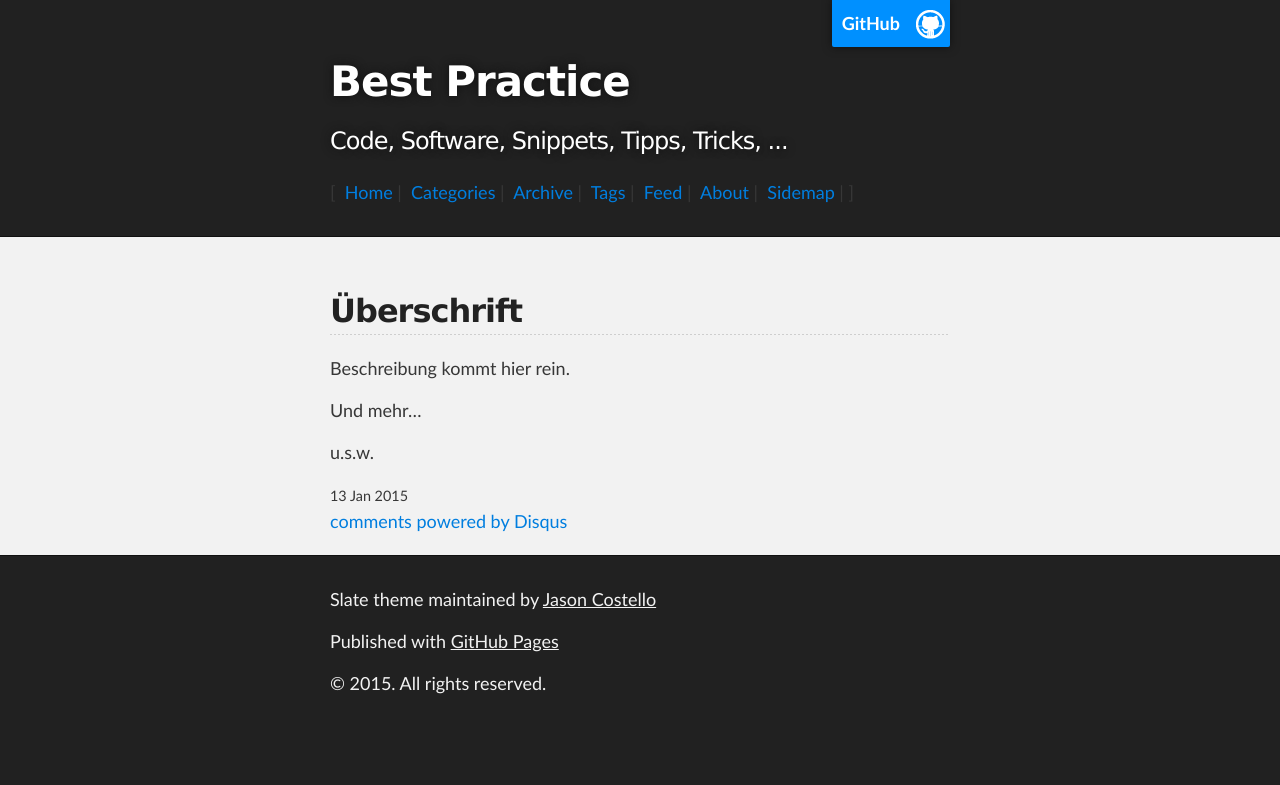
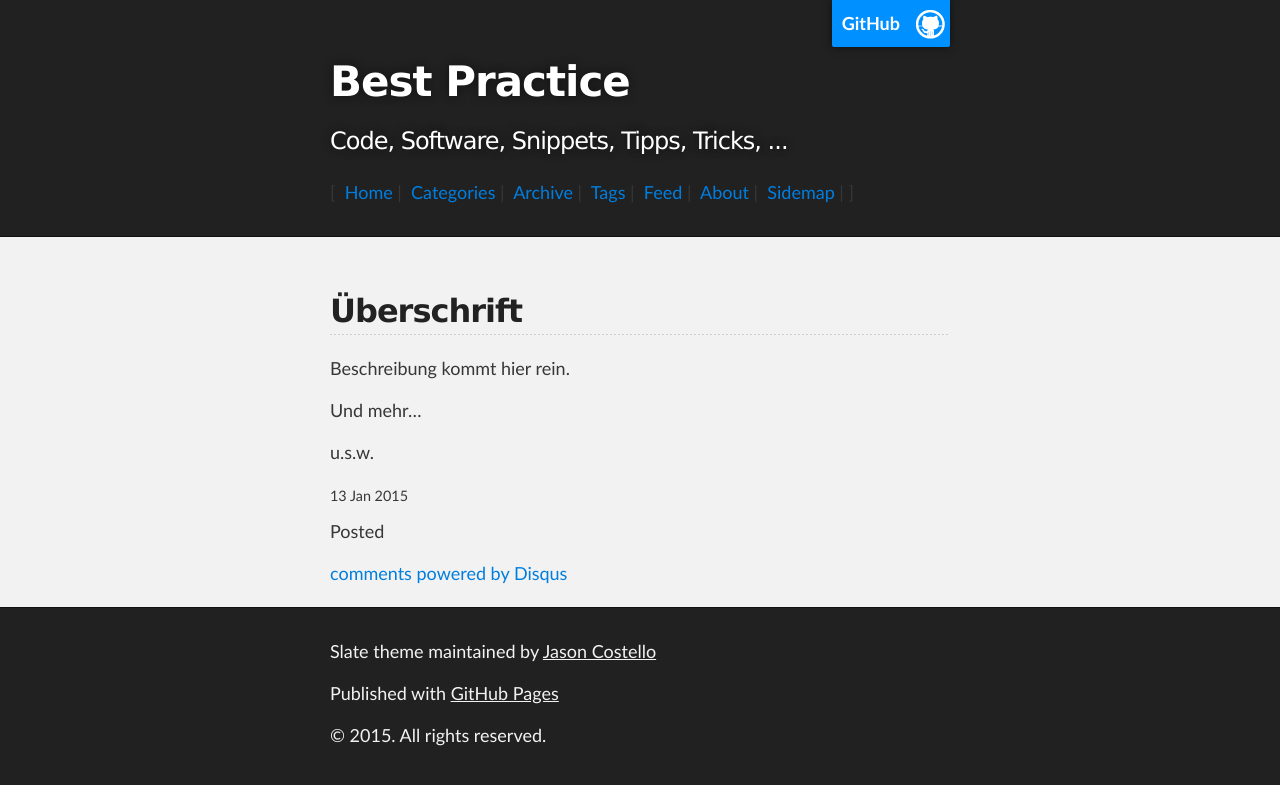
Before and after one commit to cniweb/best-practice, a Jekyll site: the page built from _posts/2015-01-13-Mein-erster-Post.md, in a window 1280 px wide. Shown: the top 785 px of the page. Built offline with Jekyll 4.4.1, drawn with Linux system fonts in a browser that asks for light colours; comment, search, counter and statistics services are not loaded.

Commit message:
Update Post Template

```diff
--- a/_layouts/post.html
+++ b/_layouts/post.html
@@ -1,13 +1,39 @@
-{% include header.html %}
-    <main>
-    <div id="main_content_wrap" class="outer">
-      <section id="main_content" class="inner">
+---
+layout: default
+---
+
          <article>
            {{ content }}
            <small><time datetime="{{ page.date | date_to_xmlschema }}">{{ page.date | date_to_string }}</time></small>
+						  {% if post.category %}
+						    {% for site_category in site.data.categories %}
+						        {% if site_category.slug == post.category %}
+						            {% assign category = site_category %}
+						        {% endif %}
+						    {% endfor %}
+						    {% if category %}
+						        {% capture category_content %} in <span class="label"><a href="/category/{{ category.slug }}/">{{ category.name }}</a></span>{% endcapture %}
+						    {% endif %}
+						{% else %}
+						    {% assign category_content = '' %}
+						{% endif %}
+
+						{% if post.tags.size > 0 %}
+						    {% capture tags_content %} with {% if post.tags.size == 1 %}<i class="fa fa-tag"></i>{% else %}<i class="fa fa-tags"></i>{% endif %}: {% endcapture %}
+						    {% for post_tag in post.tags %}
+						        {% for data_tag in site.data.tags %}
+						            {% if data_tag.slug == post_tag %}
+						                {% assign tag = data_tag %}
+						            {% endif %}
+						        {% endfor %}
+						        {% if tag %}
+						            {% capture tags_content_temp %}{{ tags_content }}<a href="/tag/{{ tag.slug }}/">{{ tag.name }}</a>{% if forloop.last == false %}, {% endif %}{% endcapture %}
+						            {% assign tags_content = tags_content_temp %}
+						        {% endif %}
+						    {% endfor %}
+						{% else %}
+						    {% assign tags_content = '' %}
+						{% endif %}
+						<p id="post-meta">Posted {{ category_content }}{{ tags_content }}</p>
            {% include comments.html %}
          </article>
-      </section>
-    </div>
-    </main>
-{% include footer.html %}
```
